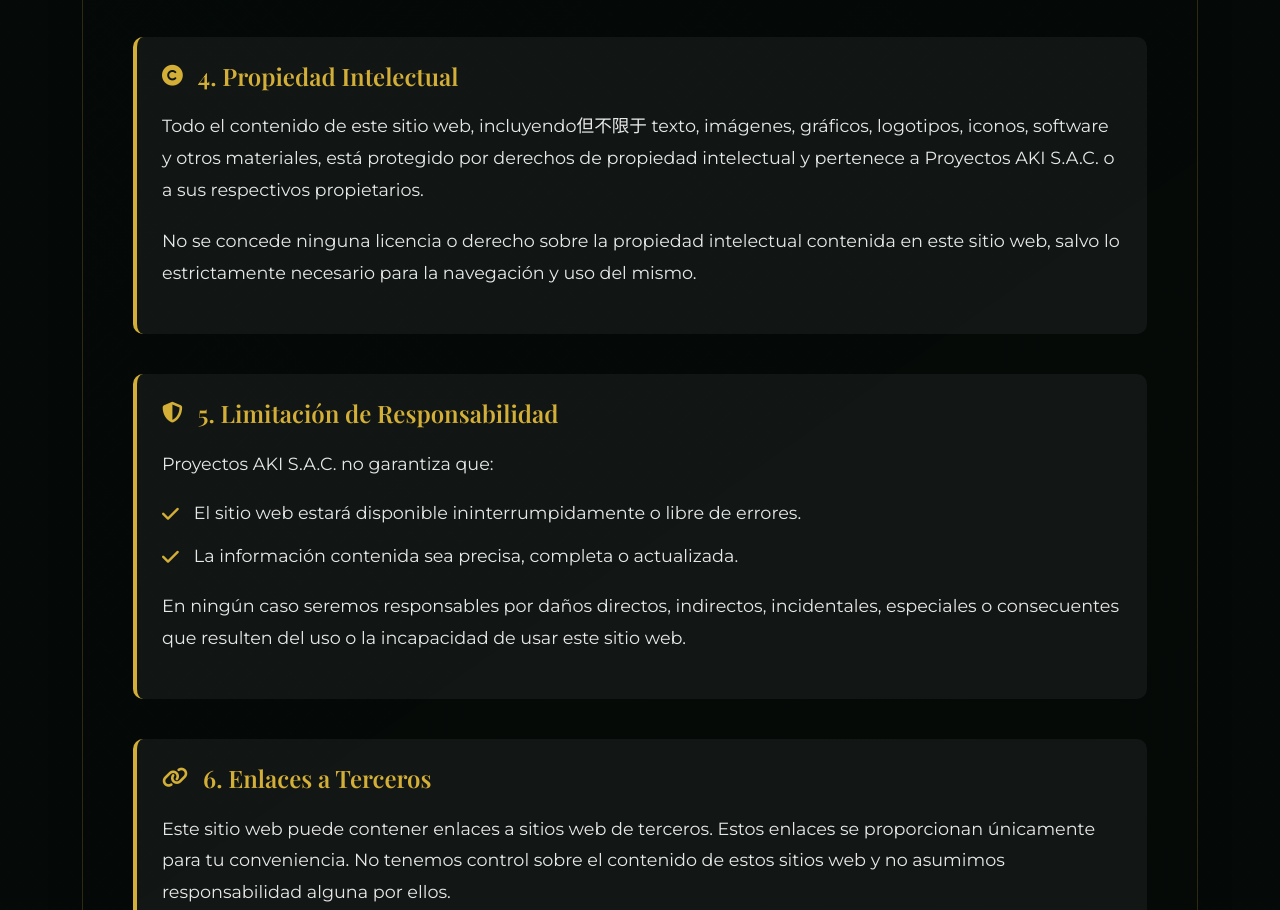
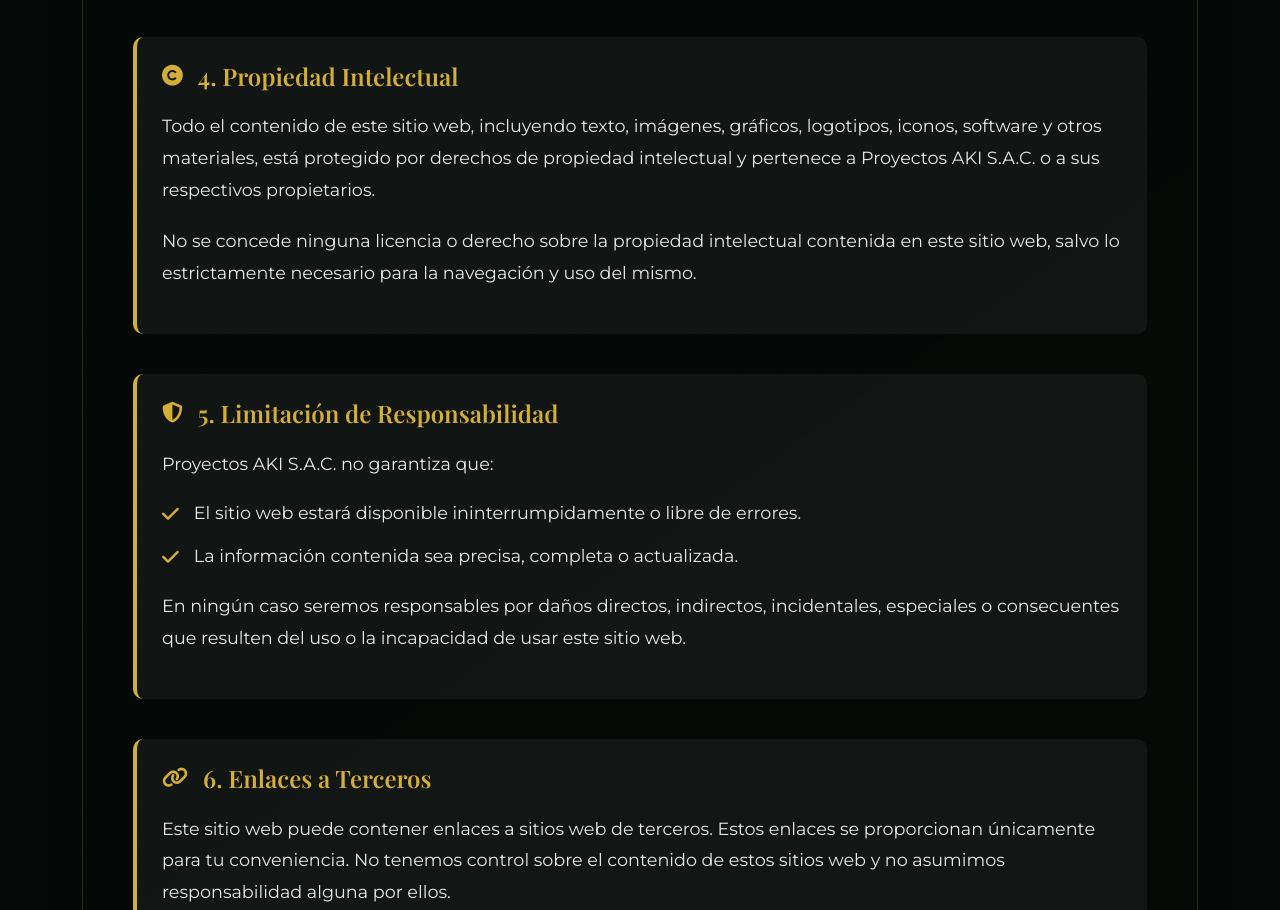
Before and after one commit to SistemaAurora/Proyectos-Aki.github.io, a plain HTML site: page terminos.html in a window 1280 px wide. Shown: the part 1757-2667 px from the top of the page. Drawn offline with nearby package versions, Linux system fonts and the light colour scheme.

Commit message:
Fix typo in intellectual property section

```diff
--- a/terminos.html
+++ b/terminos.html
@@ -505,7 +505,7 @@
 
                 <div class="terms-section">
                     <h3 class="terms-section-title"><i class="fas fa-copyright"></i>4. Propiedad Intelectual</h3>
-                    <p class="terms-content">Todo el contenido de este sitio web, incluyendo但不限于 texto, imágenes, gráficos, logotipos, iconos, software y otros materiales, está protegido por derechos de propiedad intelectual y pertenece a Proyectos AKI S.A.C. o a sus respectivos propietarios.</p>
+                    <p class="terms-content">Todo el contenido de este sitio web, incluyendo texto, imágenes, gráficos, logotipos, iconos, software y otros materiales, está protegido por derechos de propiedad intelectual y pertenece a Proyectos AKI S.A.C. o a sus respectivos propietarios.</p>
                     <p class="terms-content">No se concede ninguna licencia o derecho sobre la propiedad intelectual contenida en este sitio web, salvo lo estrictamente necesario para la navegación y uso del mismo.</p>
                 </div>
 
```
